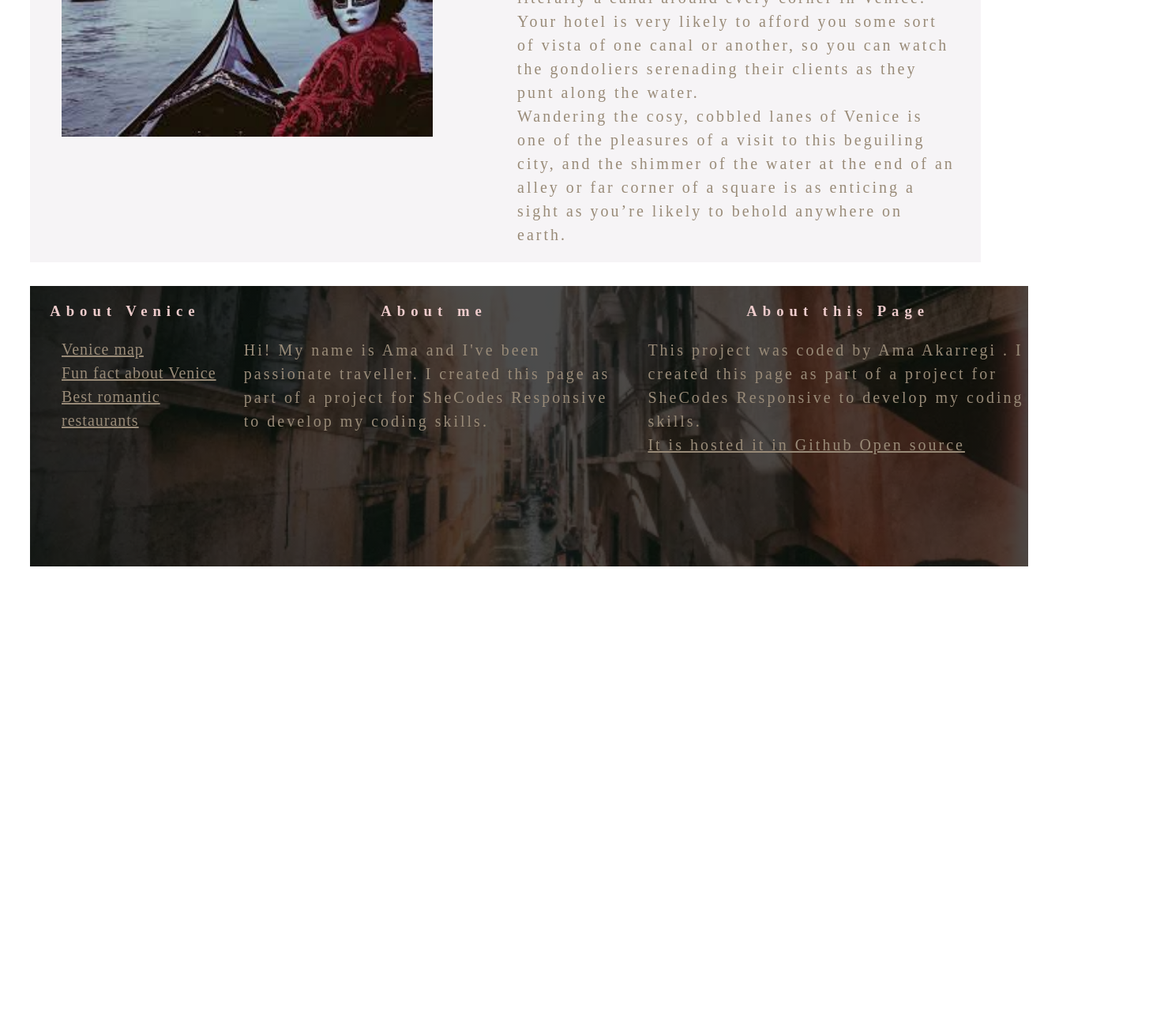
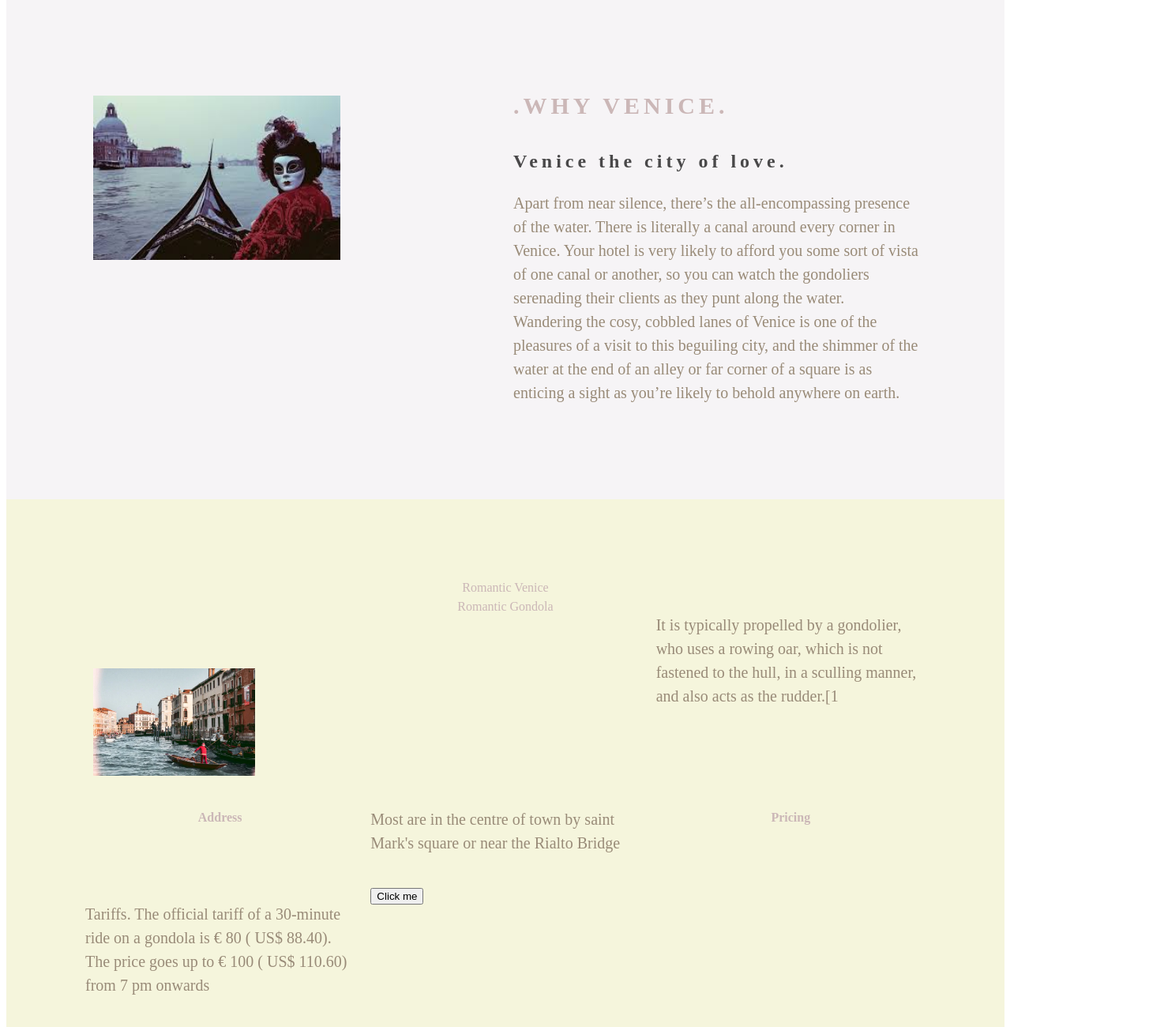
Before and after one commit to akarreg/venice--responsive, a plain HTML site: page index.html in a window 1280 px wide. Shown: the part 800-2100 px from the top of the page at 79% size, 1474 px wide, since content can reach past the window. Before the commit the page ends 1547 px from the top, so only its background shows below. Drawn offline with Linux system fonts and the light colour scheme; a web font is replaced by a local one.

Commit message:
add new card

```diff
--- a/index.html
+++ b/index.html
@@ -21,11 +21,12 @@
     <title>Document</title>
   </head>
   <body>
-    <div class="hero">
+    <div class="container">
+
       <header>
+         <div class="hero">
         <h2>.TRAVEL.</h2>
         <h1>Romantic Venice</h1>
-
         <a href="https://es.wikipedia.org/wiki/Venecia"
           ><button class="button">Discover</button>
         </a>
@@ -36,7 +37,7 @@
       <main>
         <section class=" grid grid-col-2">
             <div>
-          <img   src=" src/images/img-4.jpg" alt="Romantic city Venice" />
+          <img   src=" src/images/img-4.jpg" alt="Romantic city Venice" class="img-responsives" />
         </div>
 
         <div  class="text">
@@ -55,6 +56,64 @@
           </p>
         </div>
 
+    </section>
+    <section class="secondary">
+     <div>
+      <div class="text-center">Romantic Venice </div>
+        <div class="grid grid-col-3-card">
+
+          <img src="src/images/img-1.jpg  " alt="goldola romanitc">
+
+          <div class="text-center">Romantic Gondola</div>
+
+        <p>It is typically propelled by a gondolier, who uses a rowing oar, which is not fastened to the hull, in a sculling manner, and also acts as the rudder.[1</p>
+        <h4>Address</h4>
+        <p>Most are in the centre of town by saint Mark's square or near the Rialto Bridge</p>
+        <h4>Pricing</h4>
+        <p>Tariffs. The official tariff of a 30-minute ride on a gondola is € 80 ( US$ 88.40). The price goes up to € 100 ( US$ 110.60) from 7 pm onwards</p>
+
+
+        <a href="https://www.civitatis.com/es/venecia/paseo-gondola-venecia?aid=100&cmp=es_ES_Nonbrand&cmpint=_ActividadesINTL_Venecia_RSA_254&gad_source=1&gclid=Cj0KCQjwrp-3BhDgARIsAEWJ6SyKvwDEeAMMTH7NDX3bJeQwEmt3IjwGLOPRKYxGh8lUbPKE9kMpPEkaAuUxEALw_wcB&gclsrc=aw.ds"> <button> Click me </button>
+
+        </a>
+          </div>
+          <div>
+          <img src="src/images/img-1.jpg  " alt="goldola romanitc">
+
+          <div class="text-center">Romantic Gondola</div>
+
+        <p>It is typically propelled by a gondolier, who uses a rowing oar, which is not fastened to the hull, in a sculling manner, and also acts as the rudder.[1</p>
+        <h4>Address</h4>
+        <p>Most are in the centre of town by saint Mark's square or near the Rialto Bridge</p>
+        <h4>Pricing</h4>
+        <p>Tariffs. The official tariff of a 30-minute ride on a gondola is € 80 ( US$ 88.40). The price goes up to € 100 ( US$ 110.60) from 7 pm onwards</p>
+
+
+        <a href="https://www.civitatis.com/es/venecia/paseo-gondola-venecia?aid=100&cmp=es_ES_Nonbrand&cmpint=_ActividadesINTL_Venecia_RSA_254&gad_source=1&gclid=Cj0KCQjwrp-3BhDgARIsAEWJ6SyKvwDEeAMMTH7NDX3bJeQwEmt3IjwGLOPRKYxGh8lUbPKE9kMpPEkaAuUxEALw_wcB&gclsrc=aw.ds"> <button> Click me </button>
+
+        </a>
+          </div>
+          <div>
+          <img src="src/images/img-1.jpg  " alt="goldola romanitc">
+
+          <div class="text-center">Romantic Gondola</div>
+
+        <p>It is typically propelled by a gondolier, who uses a rowing oar, which is not fastened to the hull, in a sculling manner, and also acts as the rudder.[1</p>
+        <h4>Address</h4>
+        <p>Most are in the centre of town by saint Mark's square or near the Rialto Bridge</p>
+        <h4>Pricing</h4>
+        <p>Tariffs. The official tariff of a 30-minute ride on a gondola is € 80 ( US$ 88.40). The price goes up to € 100 ( US$ 110.60) from 7 pm onwards</p>
+
+
+        <a href="https://www.civitatis.com/es/venecia/paseo-gondola-venecia?aid=100&cmp=es_ES_Nonbrand&cmpint=_ActividadesINTL_Venecia_RSA_254&gad_source=1&gclid=Cj0KCQjwrp-3BhDgARIsAEWJ6SyKvwDEeAMMTH7NDX3bJeQwEmt3IjwGLOPRKYxGh8lUbPKE9kMpPEkaAuUxEALw_wcB&gclsrc=aw.ds"> <button> Click me </button>
+
+        </a>
+          </div>
+      </div>
+      </div>
+
+
+<
     </section>
       </main>
 
@@ -102,9 +161,11 @@
           >
           </p>
         </div>
-      </div>
+
+         </section>
 
     </footer>
-    </section>
+
+  </div>
   </body>
 </html>
--- a/src/style.css
+++ b/src/style.css
@@ -1,8 +1,9 @@
-body {
+.container {
   background-color: white;
   max-width: 1400px;
 }
 .hero {
+  max-width: 1400px;
   color: rgb(203, 183, 183);
 }
 
@@ -10,12 +11,13 @@ header {
   background-image: linear-gradient(rgba(0, 0, 0, 0.5), rgba(0, 0, 0, 0.5)),
     url("images/hero-img.jpg");
   width: 100%;
-
   background-size: cover;
   background-position: center;
   background-repeat: no-repeat;
   text-align: center;
   border: 1px solid rgb(140, 99, 99);
+  padding: 100px;
+  margin: 0 auto;
 }
 
 header h2 {
@@ -55,44 +57,51 @@ header .button:hover {
   transition: 0.7s;
 }
 section {
-  max-width: 1000 px;
+  max-width: 1200px;
   line-height: 1.5;
-  letter-spacing: 3px;
-  margin: 30px;
+  margin: 0 auto;
+  padding: 100px;
+
   background-color: rgb(246, 244, 246);
   color: rgb(203, 183, 183);
 }
 main img {
-  width: 80%;
-  margin-left: 40px;
-  margin-top: 100px;
+  width: 60%;
+  margin-left: 10px;
+  margin-top: 90px;
 }
 main h3 {
-  margin-top: 30px;
+  margin-top: 80px;
   font-size: 30px;
+  text-transform: uppercase;
+  line-height: 1.5;
   letter-spacing: 5px;
-  line-height: 1.5;
 }
 main h2 {
-  letter-spacing: 5px;
   line-height: 1.5;
   color: black;
   opacity: 0.7;
+  letter-spacing: 5px;
+}
+.secondary {
+  background-color: beige;
+}
+.text-center,
+h4 {
+  text-align: center;
 }
 
-main p {
-  margin-right: 30px;
-}
 .grid {
   display: grid;
-  grid-gap: 30px;
+  grid-gap: 20px;
 }
 .grid-col-2 {
   grid-template-columns: 1fr 1fr;
 }
-footer .grid {
-  max-width: 1400px;
-
+.grid-col-3-card {
+  grid-template-columns: 1fr 1fr 1fr;
+}
+footer {
   background-image: linear-gradient(rgba(0, 0, 0, 0.7), rgba(0, 0, 0, 0.7)),
     url("images/img-3.jpg");
   background-size: cover;
@@ -102,7 +111,6 @@ footer .grid {
   color: rgb(238, 204, 204);
   padding: 0px;
   aspect-ratio: 32/9;
-  margin: 0 px;
 }
 .grid-col-3 {
   grid-template-columns: 1fr 2fr 2fr;
@@ -138,16 +146,20 @@ p {
   header .button {
     display: none;
   }
-  main .text {
-    padding: 120px 20px 20px 20px;
-    margin: 120px;
+  section {
+    padding: 10px;
+  }
+  main h2,
+  h3 {
+    text-align: center;
   }
 
   .grid {
     grid-template-columns: 1fr;
   }
   .img-responsives {
-    max-width: 100%;
+    width: 100%;
+    display: block;
   }
   footer li {
     text-align: center;
```
